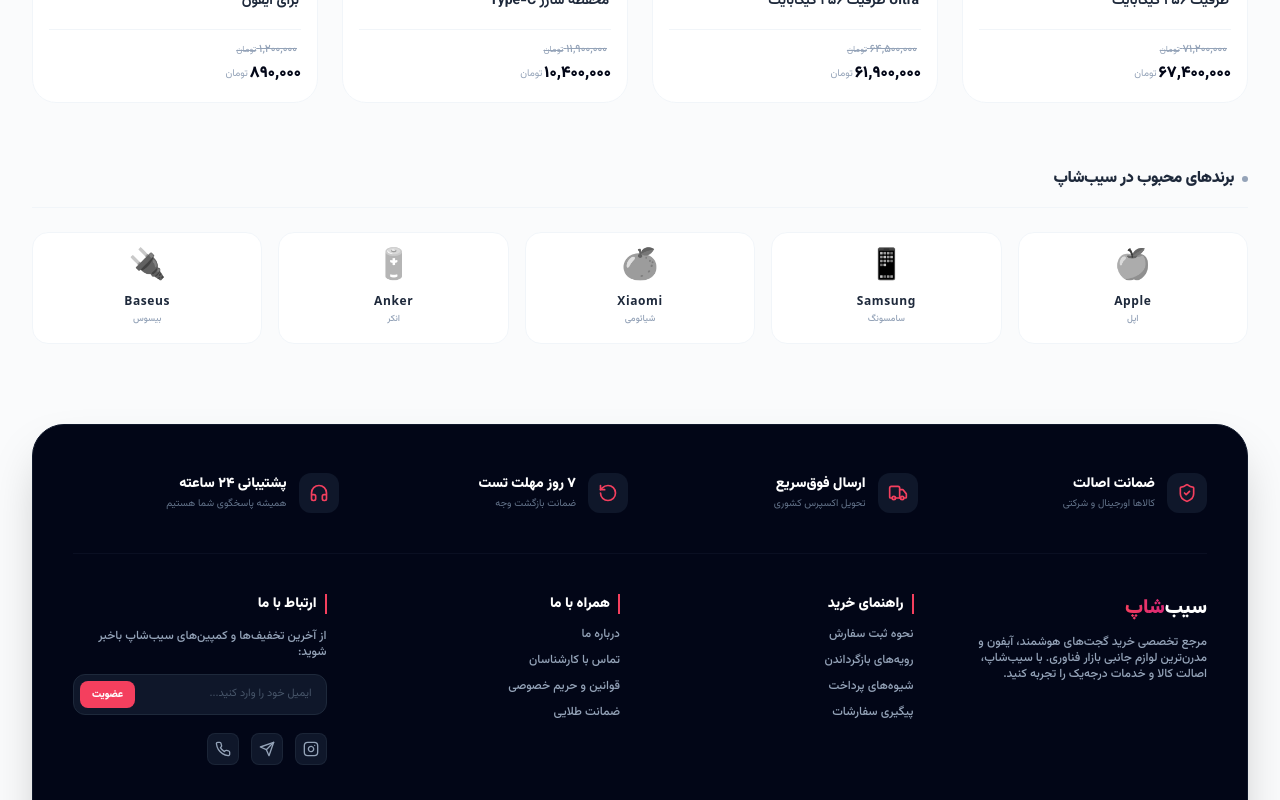
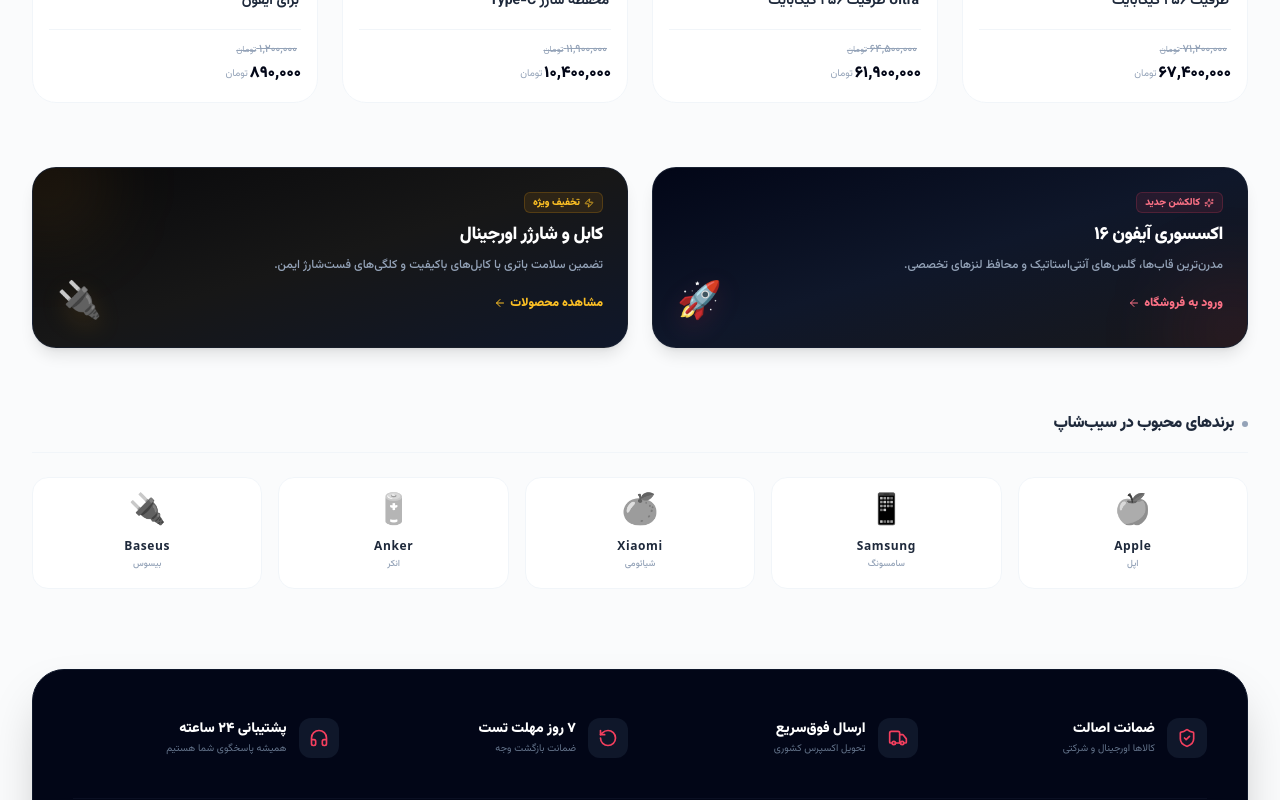
Before and after one commit to mohsenalz77/mini-shop-v2, a Next.js app: page / in a window 1280 px wide. Shown: the part 2140-2940 px from the top of the page. Built offline with nearby package versions, Linux system fonts and the light colour scheme.

Commit message:
Update page.js

```diff
--- a/src/app/page.js
+++ b/src/app/page.js
@@ -5,7 +5,9 @@ import Categories from '../components/Categories';
 import AmazingOffers from '../components/AmazingOffers';
 import PromoBanners from '../components/PromoBanners';
 import ProductGrid from '../components/ProductGrid';
+import PromoTwoColumns from '../components/PromoTwoColumns';
 import BrandCarousel from '../components/BrandCarousel';
+
 import Footer from '../components/Footer';
 
 export default function HomePage() {
@@ -19,6 +21,7 @@ export default function HomePage() {
       <AmazingOffers />
       <PromoBanners />
       <ProductGrid />
+      <PromoTwoColumns />
       <BrandCarousel />
       <Footer />
 
```
